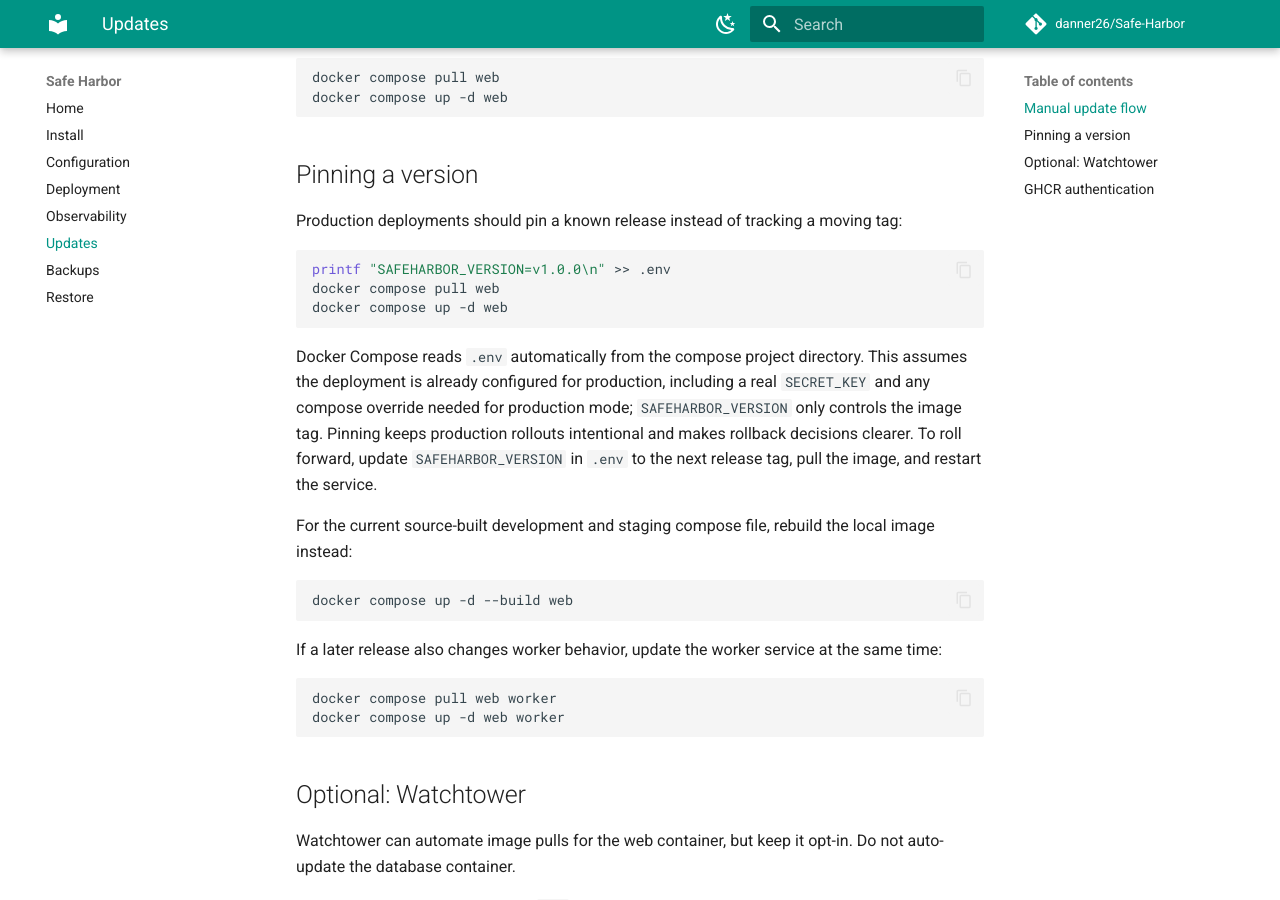
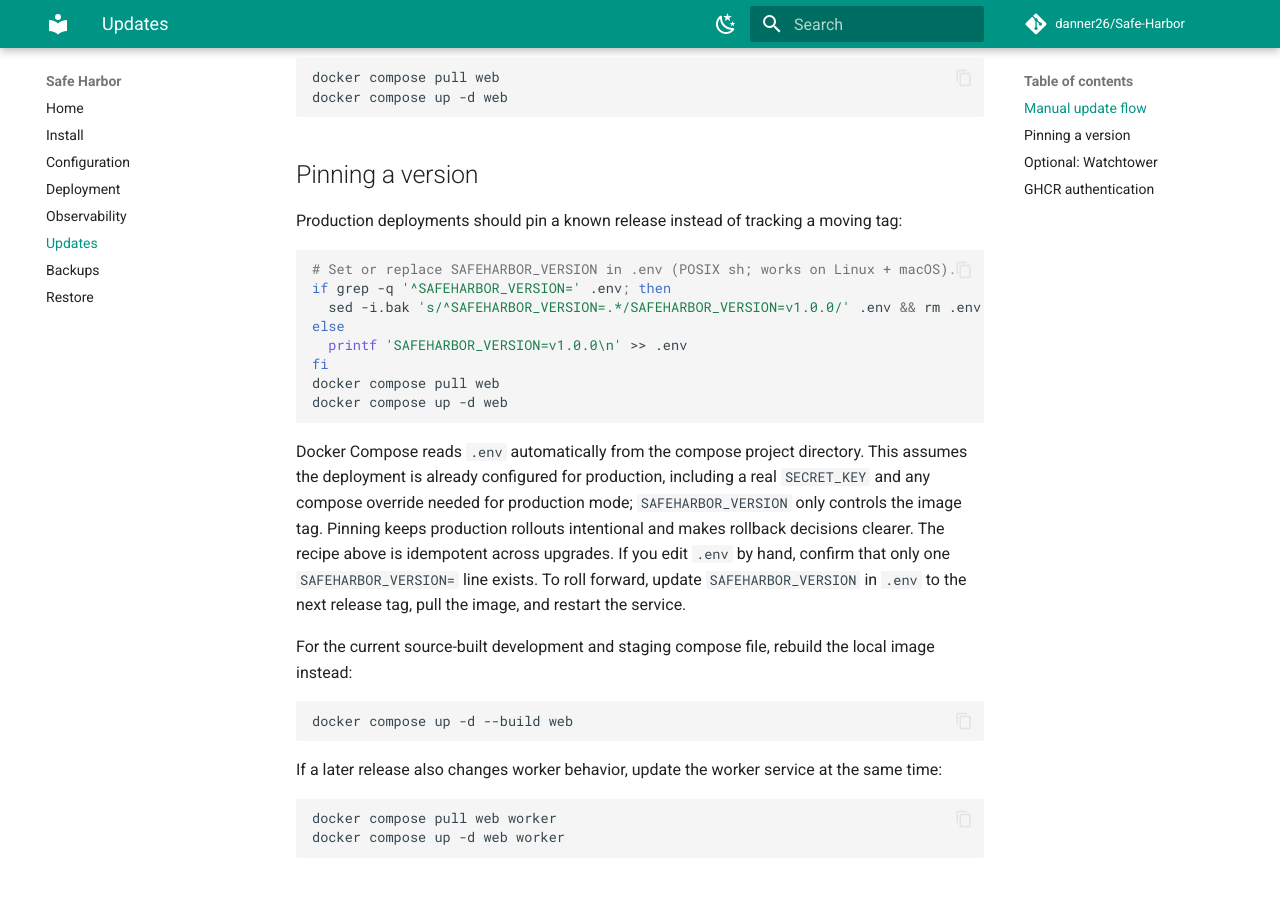
Before and after one commit to danner26/Safe-Harbor, an MkDocs documentation site: the page built from docs/update.md, in a window 1280 px wide and 900 px high, scrolled down 331 px. Built offline with MkDocs 1.6.1 and Material for MkDocs 9.7.7, drawn with Linux system fonts in a browser that asks for light colours; comment, search, counter and statistics services are not loaded.

Commit message:
fix(docs): make SAFEHARBOR_VERSION pinning idempotent across upgrades
The previous printf >> .env example would append a second
SAFEHARBOR_VERSION line on every repeated upgrade; .env parsers
disagree on first-vs-last-wins, so this could produce surprising
behavior in real-world rollouts. Replace with a sed/printf
combination that updates an existing line or appends a missing one.

````diff
--- a/docs/update.md
+++ b/docs/update.md
@@ -16,12 +16,17 @@ docker compose up -d web
 Production deployments should pin a known release instead of tracking a moving tag:
 
 ```bash
-printf "SAFEHARBOR_VERSION=v1.0.0\n" >> .env
+# Set or replace SAFEHARBOR_VERSION in .env (POSIX sh; works on Linux + macOS).
+if grep -q '^SAFEHARBOR_VERSION=' .env; then
+  sed -i.bak 's/^SAFEHARBOR_VERSION=.*/SAFEHARBOR_VERSION=v1.0.0/' .env && rm .env.bak
+else
+  printf 'SAFEHARBOR_VERSION=v1.0.0\n' >> .env
+fi
 docker compose pull web
 docker compose up -d web
 ```
 
-Docker Compose reads `.env` automatically from the compose project directory. This assumes the deployment is already configured for production, including a real `SECRET_KEY` and any compose override needed for production mode; `SAFEHARBOR_VERSION` only controls the image tag. Pinning keeps production rollouts intentional and makes rollback decisions clearer. To roll forward, update `SAFEHARBOR_VERSION` in `.env` to the next release tag, pull the image, and restart the service.
+Docker Compose reads `.env` automatically from the compose project directory. This assumes the deployment is already configured for production, including a real `SECRET_KEY` and any compose override needed for production mode; `SAFEHARBOR_VERSION` only controls the image tag. Pinning keeps production rollouts intentional and makes rollback decisions clearer. The recipe above is idempotent across upgrades. If you edit `.env` by hand, confirm that only one `SAFEHARBOR_VERSION=` line exists. To roll forward, update `SAFEHARBOR_VERSION` in `.env` to the next release tag, pull the image, and restart the service.
 
 For the current source-built development and staging compose file, rebuild the local image instead:
 
````
